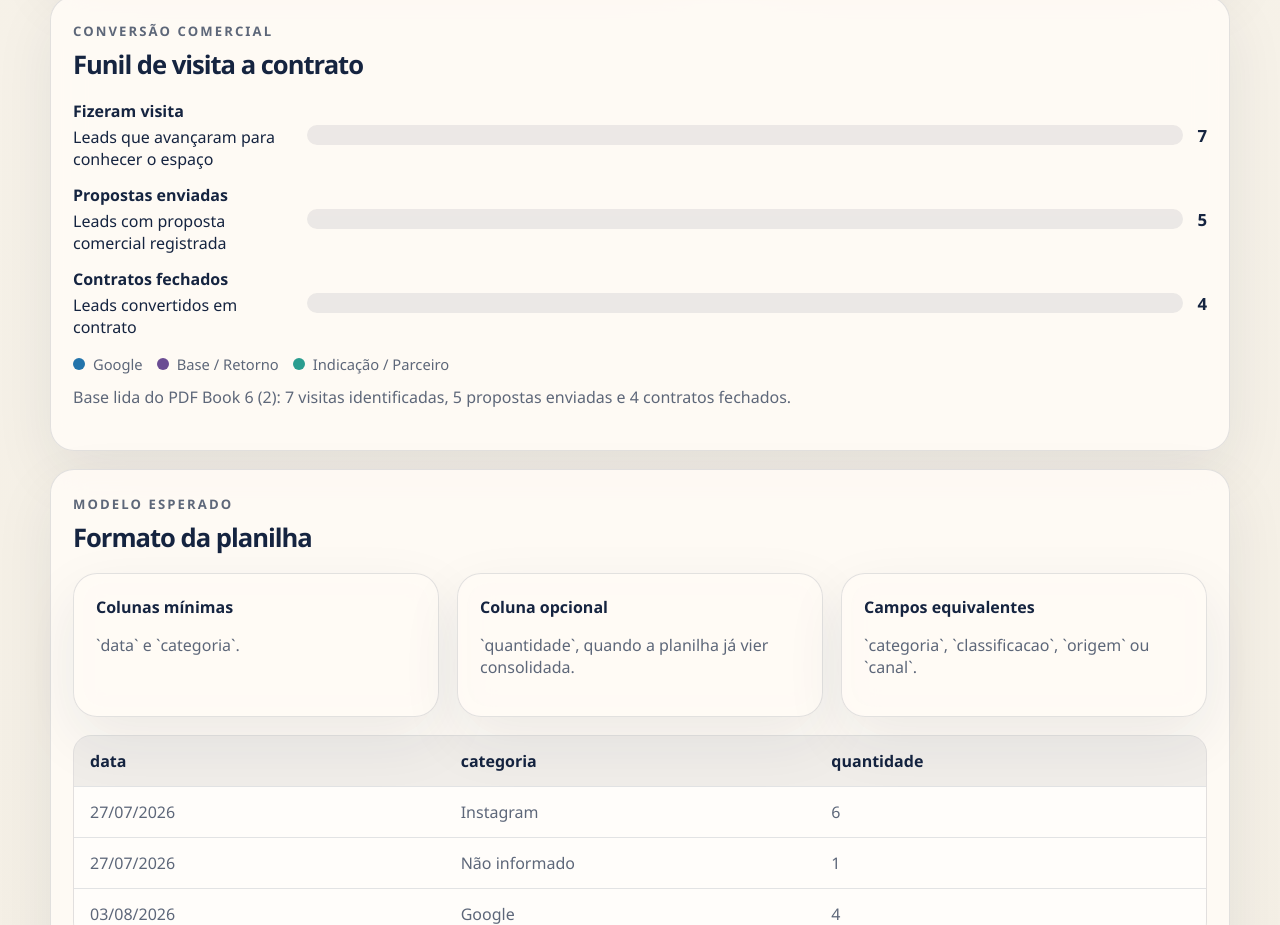
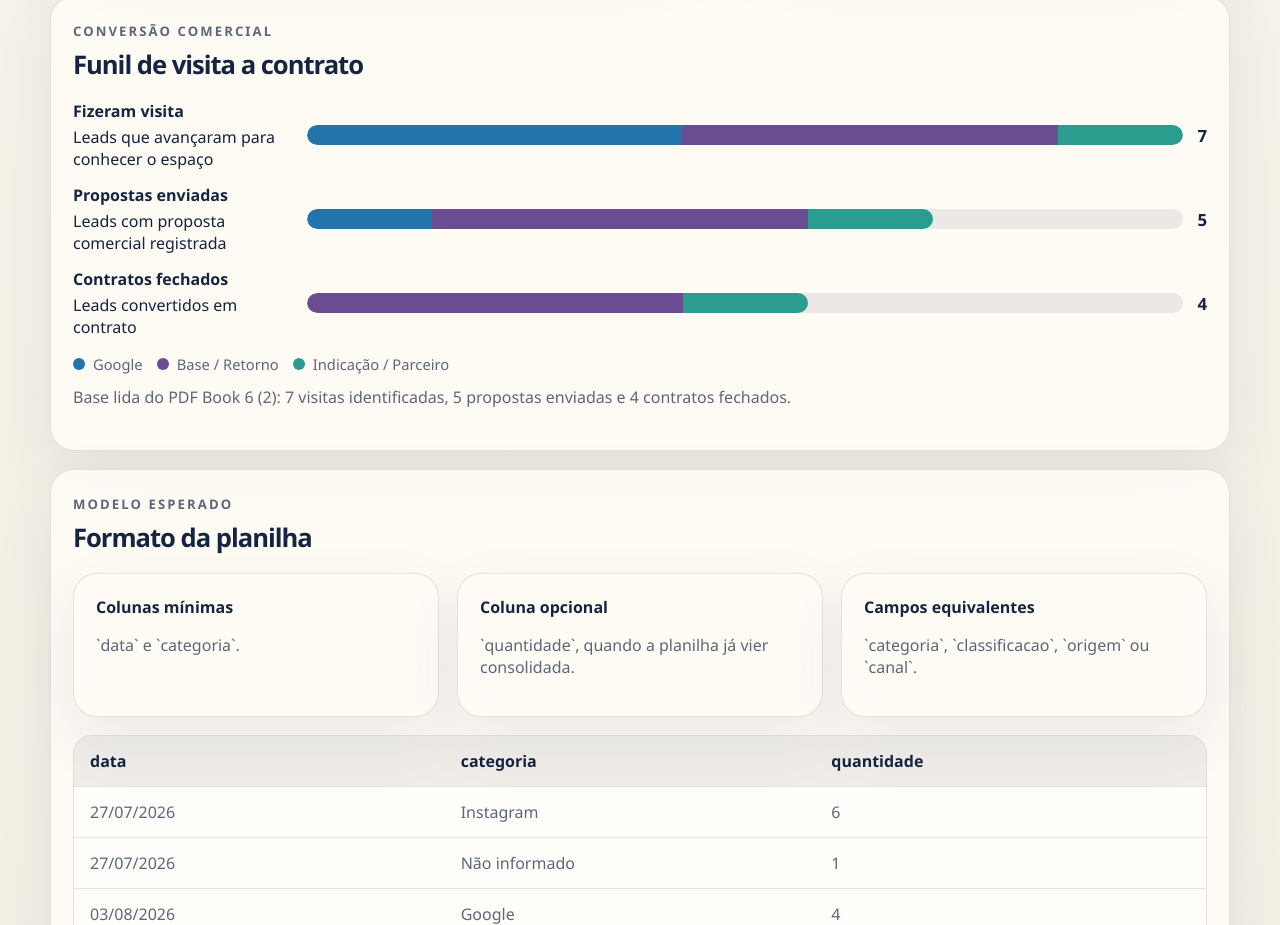
Before and after one commit to nacapitalcomercial/nacapital-kommo-integration, a website: page docs/leads-dashboard/index.html in a window 1280 px wide. Shown: the part 1935-2860 px from the top of the page. Drawn offline with Linux system fonts and the light colour scheme.

Commit message:
Atualiza funil colorido do painel de leads

```diff
--- a/docs/leads-dashboard/index.html
+++ b/docs/leads-dashboard/index.html
@@ -270,8 +270,7 @@
     }
 
     .stacked-segment,
-    .totals-bar,
-    .funnel-segment {
+    .totals-bar {
       min-width: 10px;
       border-radius: 999px;
     }
@@ -303,6 +302,12 @@
       border-radius: 999px;
       background: rgba(21, 36, 64, 0.08);
       overflow: hidden;
+    }
+
+    .funnel-fill {
+      display: block;
+      min-height: 20px;
+      border-radius: 999px;
     }
 
     .funnel-value {
@@ -1265,15 +1270,23 @@
         const trackNode = document.createElement("div");
         trackNode.className = "funnel-track";
 
-        const usedWidth = (item.total / maxFunnel) * 100;
-        Object.keys(item.byCategory).forEach((category) => {
-          const segmentNode = document.createElement("div");
-          segmentNode.className = "funnel-segment";
-          segmentNode.style.width = `${(item.byCategory[category] / item.total) * usedWidth}%`;
-          segmentNode.style.background = CATEGORY_COLORS[category] || "#1d3557";
-          segmentNode.title = `${item.label} | ${CATEGORY_LABELS[category] || category}: ${item.byCategory[category]}`;
-          trackNode.appendChild(segmentNode);
+        const fillNode = document.createElement("div");
+        fillNode.className = "funnel-fill";
+        fillNode.style.width = `${(item.total / maxFunnel) * 100}%`;
+
+        let cursor = 0;
+        const gradientStops = Object.keys(item.byCategory).map((category) => {
+          const start = cursor;
+          cursor += (item.byCategory[category] / item.total) * 100;
+          const color = CATEGORY_COLORS[category] || "#1d3557";
+          return `${color} ${start}% ${cursor}%`;
         });
+
+        fillNode.style.background = `linear-gradient(90deg, ${gradientStops.join(", ")})`;
+        fillNode.title = Object.keys(item.byCategory)
+          .map((category) => `${CATEGORY_LABELS[category] || category}: ${item.byCategory[category]}`)
+          .join(" | ");
+        trackNode.appendChild(fillNode);
 
         const valueNode = document.createElement("div");
         valueNode.className = "funnel-value";
```
